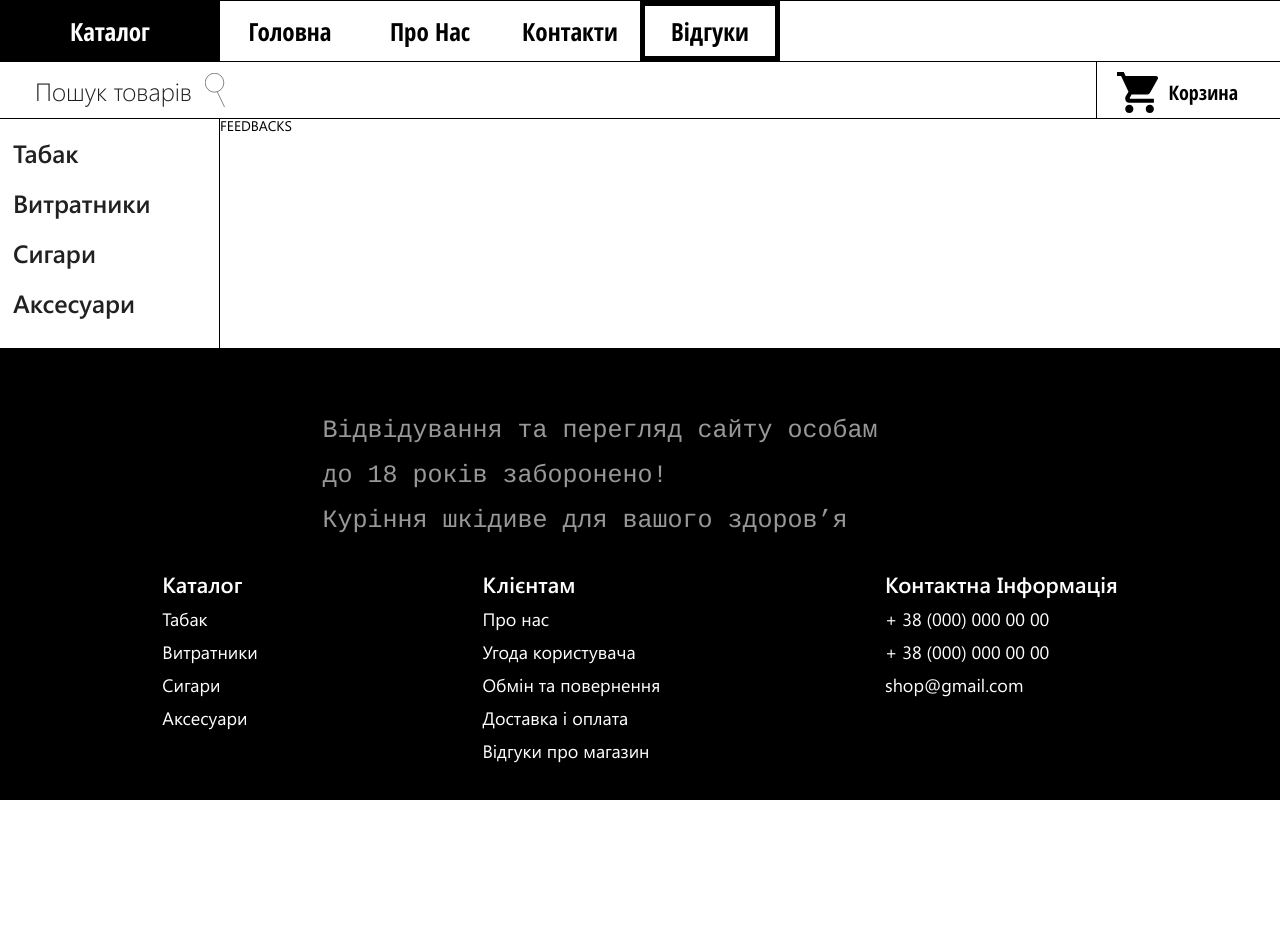
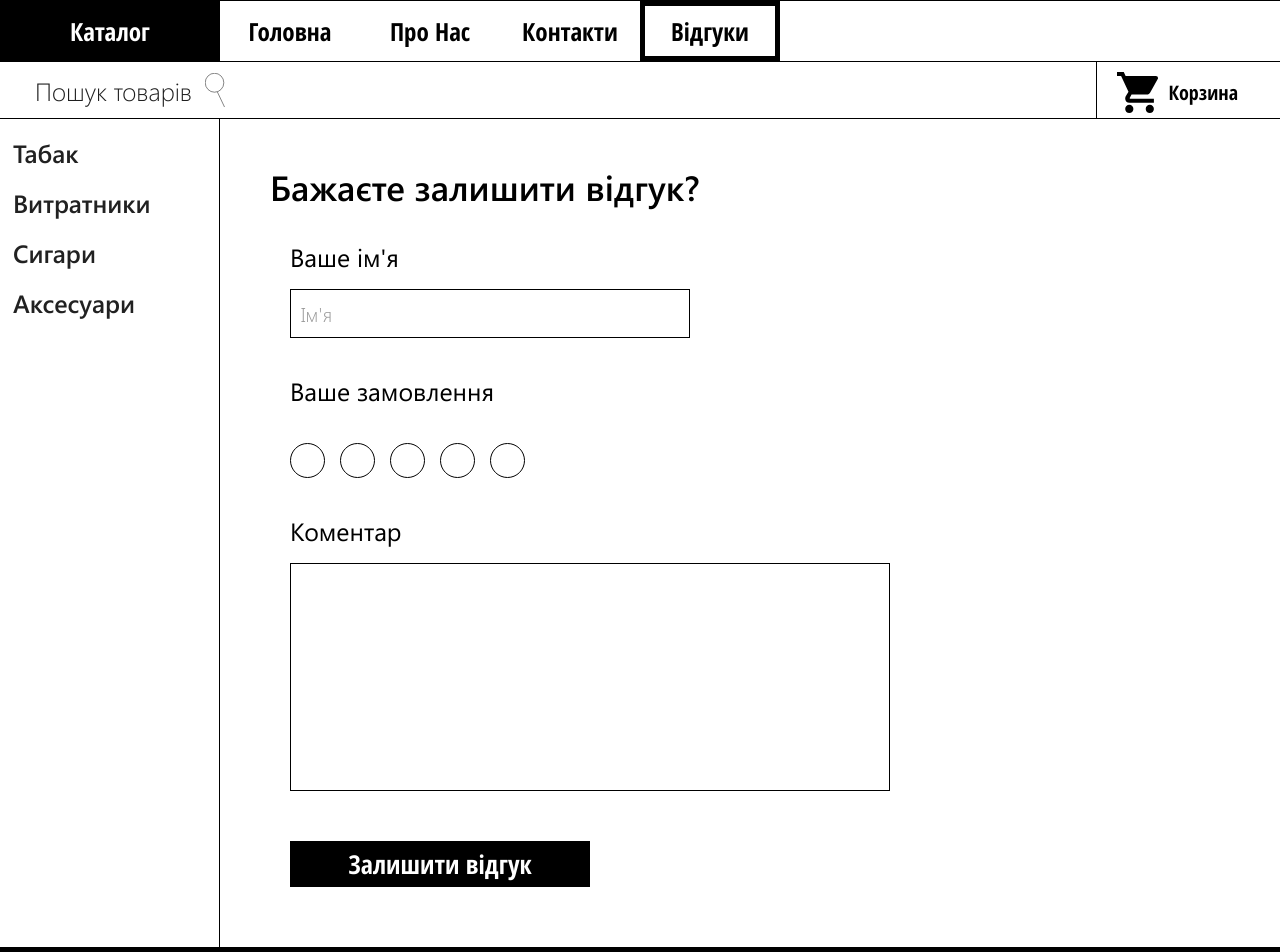
Before and after one commit to Illya-pas/tobacco, a React (Create React App) app: page /feedbacks in a window 1280 px wide. Shown: the top 952 px of the page. Before the commit the page ends 800 px from the top, so only its background shows below. Built offline with nearby package versions, Linux system fonts and the light colour scheme.

Commit message:
add feedbacks page

```diff
--- /dev/null
+++ b/src/components/menuItems/CustomMarks.js
@@ -0,0 +1,49 @@
+import React, { useState } from "react";
+import { makeStyles } from "@material-ui/core/styles";
+import { colors } from "../../theme/colors";
+import clsx from "clsx";
+
+const useStyles = makeStyles({
+	markItems: {
+		display: "flex",
+		marginLeft: -15,
+	},
+	mark: {
+		marginLeft: 15,
+		width: 35,
+		height: 35,
+		border: `1px solid ${colors.secondary}`,
+		borderRadius: "50%",
+		cursor: "pointer",
+	},
+	activeMark: {
+		backgroundColor: "yellow",
+		border: "none",
+	},
+});
+
+export default function CustomMarks({ activeMarks, setActiveMarks }) {
+	const classes = useStyles();
+
+	let marks = [1, 2, 3, 4, 5];
+
+	const changeActiveMarks = (num) => {
+		setActiveMarks(num);
+	};
+
+	return (
+		<div className={classes.markItems}>
+			{marks.map((marksItem) => (
+				<span
+					key={marksItem}
+					id={marksItem}
+					className={clsx(
+						classes.mark,
+						marksItem <= activeMarks && classes.activeMark
+					)}
+					onClick={(e) => changeActiveMarks(e.target.id)}
+				></span>
+			))}
+		</div>
+	);
+}
--- a/src/pages/Feedbacks.js
+++ b/src/pages/Feedbacks.js
@@ -1,5 +1,125 @@
-import React from "react";
+import React, { useState } from "react";
+import { makeStyles } from "@material-ui/core/styles";
+import { colors } from "../theme/colors";
+import ControlInput from "../components/menuItems/ControlInput";
+import CustomMarks from "../components/menuItems/CustomMarks";
+import { useForm, Controller } from "react-hook-form";
+
+const useStyles = makeStyles({
+	root: {
+		padding: 10,
+		"& h1": {
+			padding: 40,
+			paddingBottom: 0,
+			fontSize: 35,
+			fontWeight: 600,
+			"@media (max-width: 600px)": {
+				paddingLeft: 0,
+				fontSize: 31,
+			},
+		},
+	},
+	form: {
+		marginLeft: 60,
+		"& h3": {
+			fontSize: 25,
+			padding: "20px 0",
+		},
+		"& div": {
+			paddingTop: 20,
+		},
+		"@media (max-width: 600px)": {
+			marginLeft: 0,
+		},
+	},
+	userInfo: {
+		"& input": {
+			border: `1px solid ${colors.secondary}`,
+			maxWidth: 400,
+			fontSize: 20,
+			"&::placeholder": {
+				color: colors.greyGrey,
+			},
+		},
+	},
+	bottomForm: {
+		"& textarea": {
+			width: "100%",
+			display: "block",
+			border: `1px solid ${colors.secondary}`,
+			resize: "none",
+			fontWeight: 300,
+			fontSize: 20,
+			padding: 5,
+			maxWidth: 600,
+		},
+	},
+	formButton: {
+		fontFamily: "Open Sans Condensed",
+		padding: 5,
+		width: "100%",
+		backgroundColor: colors.secondary,
+		color: colors.primary,
+		fontWeight: 700,
+		fontSize: 26,
+		margin: "50px 0",
+		maxWidth: 300,
+	},
+});
 
 export default function Feedbacks() {
-	return <div>FEEDBACKS</div>;
+	const classes = useStyles();
+
+	const { handleSubmit, control, setValue } = useForm();
+	const [activeMarks, setActiveMarks] = useState(0);
+
+	const onSubmit = (data) => {
+		const TIME = new Date(Date.now()).toLocaleString().split(",")[0].split("/");
+		const reversedTime = [...TIME];
+		reversedTime[0] = TIME[1] < 10 ? "0" + TIME[1] : TIME[1];
+		reversedTime[1] = TIME[0] < 10 ? "0" + TIME[0] : TIME[0];
+
+		data.timestamp = reversedTime.join(".");
+		data.mark = activeMarks;
+		console.log(data);
+	};
+
+	return (
+		<div className={classes.root}>
+			<h1>Бажаєте залишити відгук?</h1>
+			<form className={classes.form} onSubmit={handleSubmit(onSubmit)}>
+				<div className={classes.userInfo}>
+					<h3>Ваше ім'я</h3>
+					<ControlInput
+						name="username"
+						control={control}
+						text="Ім'я"
+						Controller={Controller}
+					/>
+				</div>
+
+				<div className={classes.marks}>
+					<h3>Ваше замовлення</h3>
+					<CustomMarks
+						activeMarks={activeMarks}
+						setActiveMarks={setActiveMarks}
+					/>
+				</div>
+				<div className={classes.bottomForm}>
+					<h3>Коментар</h3>
+					<Controller
+						name="comment"
+						control={control}
+						defaultValue=""
+						render={({ field }) => (
+							<textarea cols="30" rows="8" {...field}></textarea>
+						)}
+					/>
+					<button className={classes.formButton} type="submit">
+						Залишити відгук
+					</button>
+				</div>
+			</form>
+		</div>
+	);
 }
```
